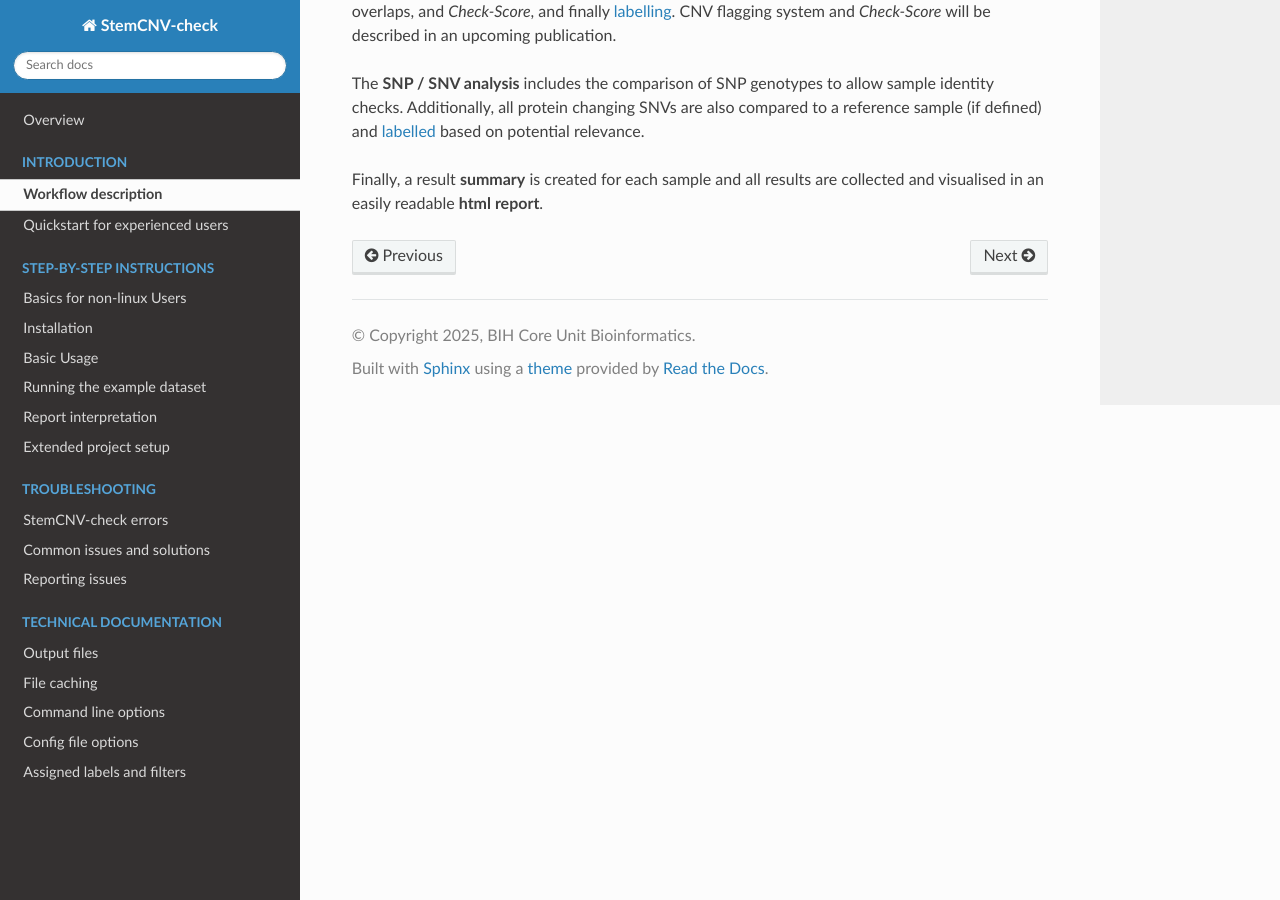
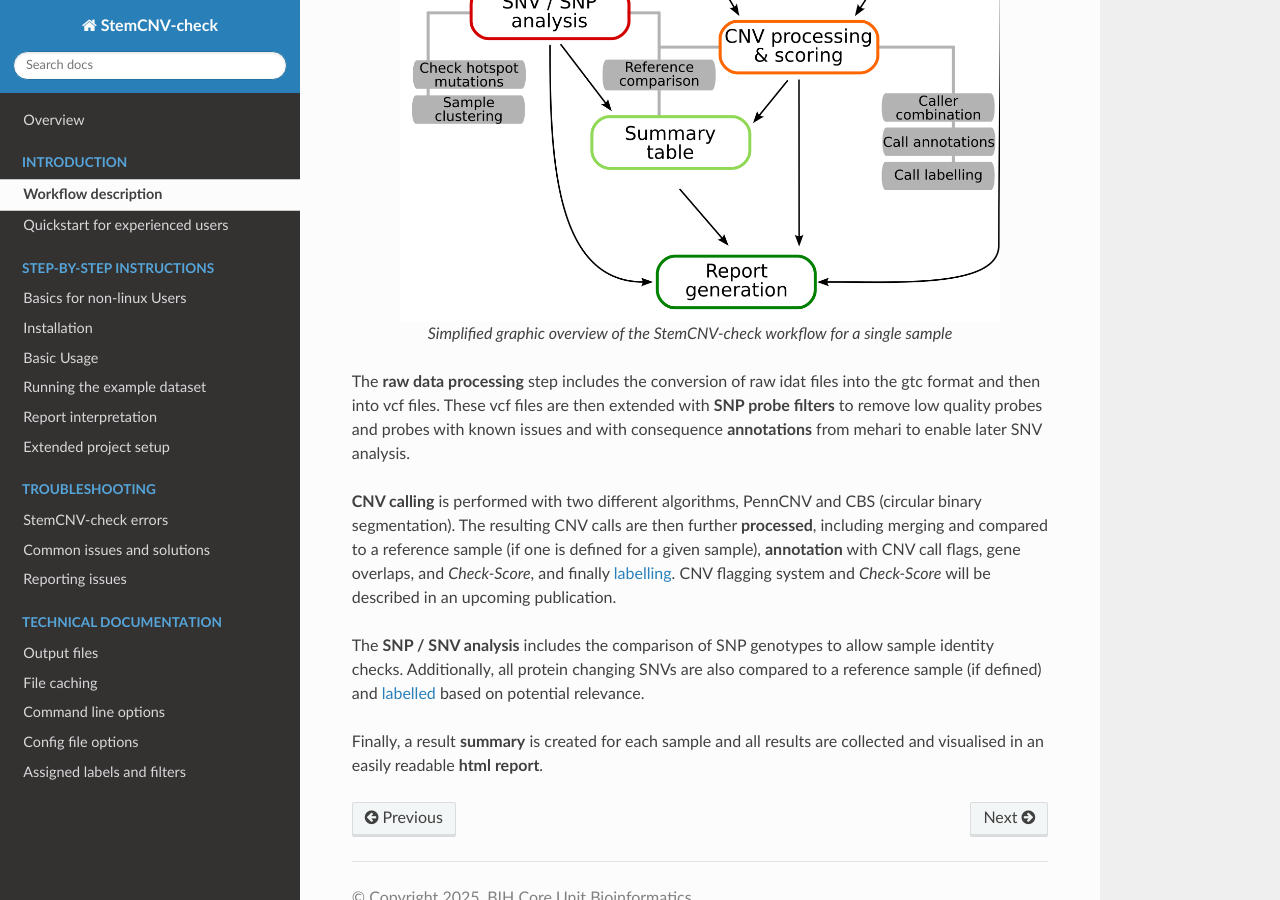
Before and after one commit to bihealth/StemCNV-check, a Sphinx documentation site: the page built from docs/source/intro_workflow.rst, in a window 1280 px wide and 900 px high, scrolled down 887 px. Built offline with Sphinx 7.4.7 and the Read the Docs theme 3.1.0, drawn with Linux system fonts in a browser that asks for light colours.

Commit message:
fix doc errors

```diff
--- a/docs/source/intro_workflow.rst
+++ b/docs/source/intro_workflow.rst
@@ -30,11 +30,11 @@
   - Result summary
   - Report generation
 
-.. image:: _static/intro/workflow.png
+.. figure:: _static/intro/workflow.png
    :width: 600px
    :align: center
 
-    Simplified graphic overview of the StemCNV-check workflow for a single sample
+   Simplified graphic overview of the StemCNV-check workflow for a single sample
 
 The **raw data processing** step includes the conversion of raw idat files into the gtc format and then into vcf files.
 These vcf files are then extended with **SNP probe filters** to remove low quality probes and probes with known issues and
--- a/docs/source/steps_ext_project_setup.rst
+++ b/docs/source/steps_ext_project_setup.rst
@@ -28,7 +28,7 @@
 inherits other settings from the inbuilt default. By using the command line option ``--config-details`` an extended
 config template containing more options can be generated. Possible parameters are ``medium``, ``advanced`` or ``complete``.
 **Altering these advanced parameters is not recommend for standard use as they can change analysis outcome!**
-| The complete config is described in the :ref:`technical detail section <tech_config>`
+| The complete config is described in the :ref:`technical detail section <tech-config>`
 
 **Edit the config file** so that all entries marked as ``“#REQUIRED”`` are filled in.
 
```
